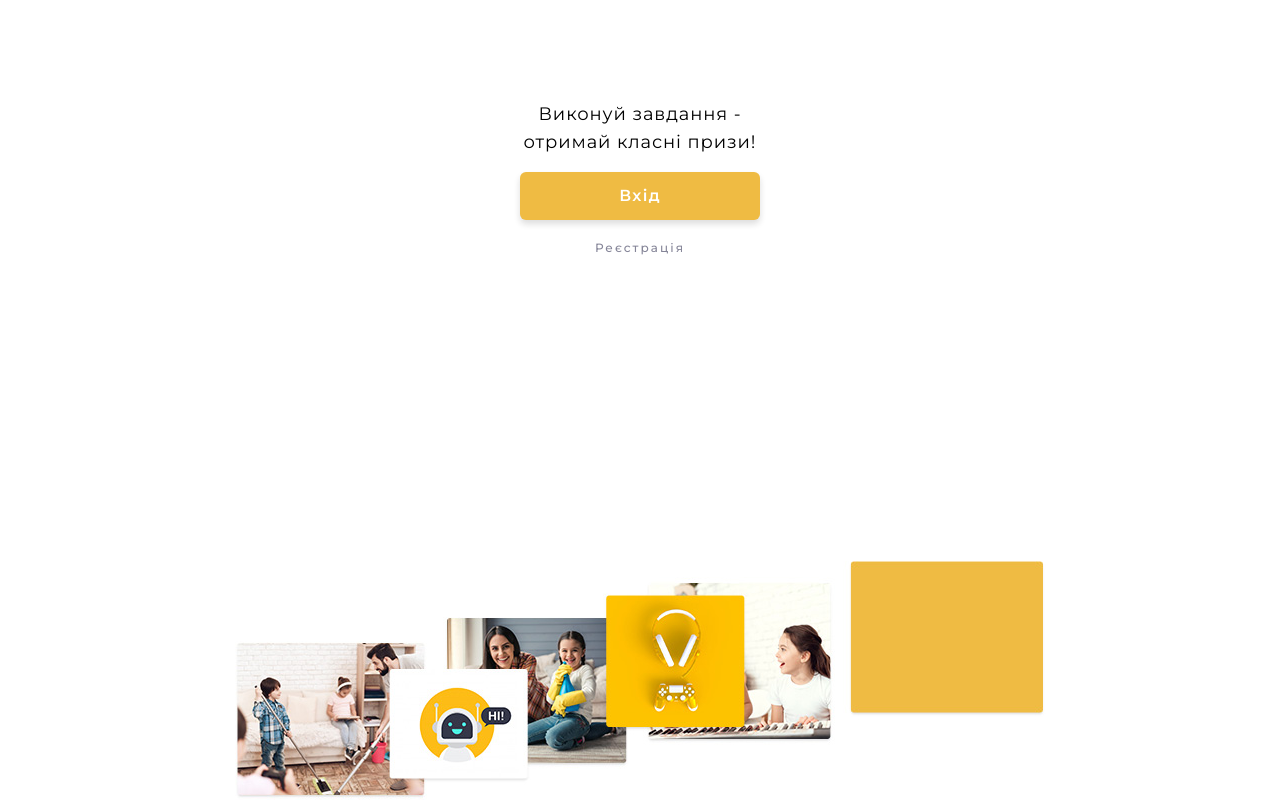
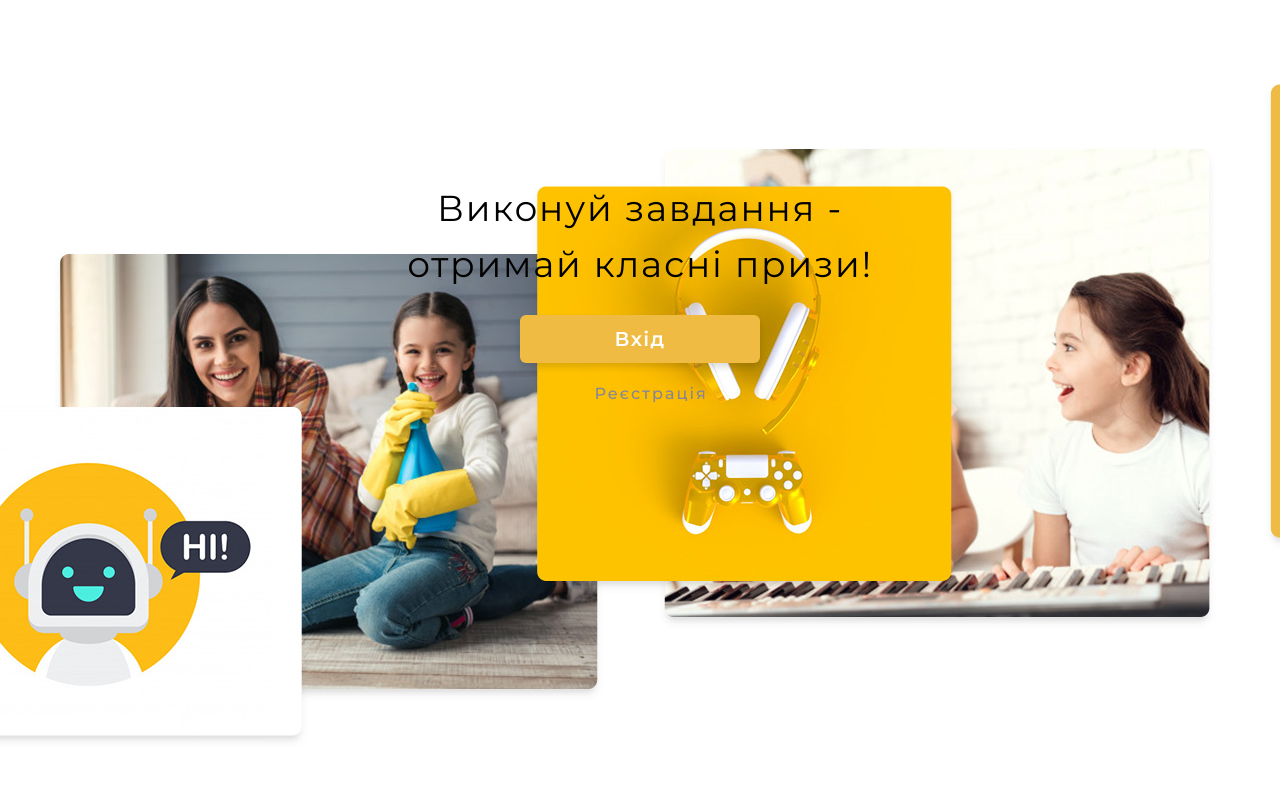
Before and after one commit to vbguard/kidsLike, a React app: page / in a window 1280 px wide. Built offline with nearby package versions, Linux system fonts and the light colour scheme.

Commit message:
authPageStyleDone

```diff
--- a/src/pages/AuthPage/AuthPage.module.css
+++ b/src/pages/AuthPage/AuthPage.module.css
@@ -9,7 +9,6 @@
 .h2 {
   width: 244px;
   height: 47px;
-  object-fit: contain;
   font-family: Montserrat;
   font-size: 18px;
   font-weight: normal;
@@ -21,7 +20,7 @@
   color: var(--black);
   margin: 0 auto;
   padding-bottom: 25px;
-  padding-top: 100px;
+  padding-top: 170px;
 }
 
 .btn {
@@ -74,3 +73,36 @@
 .regText:hover {
   color: var(--macaroni-and-cheese);
 }
+
+@media (min-width: 769px) {
+  .container {
+    background-image: url("../../assets/images/bg-auth@2x.jpg");
+  }
+
+  .h2 {
+    width: 487px;
+    height: 85px;
+    font-size: 36px;
+    letter-spacing: 1.8px;
+    padding-bottom: 50px;
+    padding-top: 270px;
+  }
+
+  .btn {
+    font-size: 20px;
+  }
+
+  .regText {
+    font-size: 16px;
+  }
+}
+
+@media (min-width: 1280px) {
+  .container {
+    background-image: url("../../assets/images/bg-auth@3x.jpg");
+  }
+
+  .h2 {
+    padding-top: 180px;
+  }
+}
```
